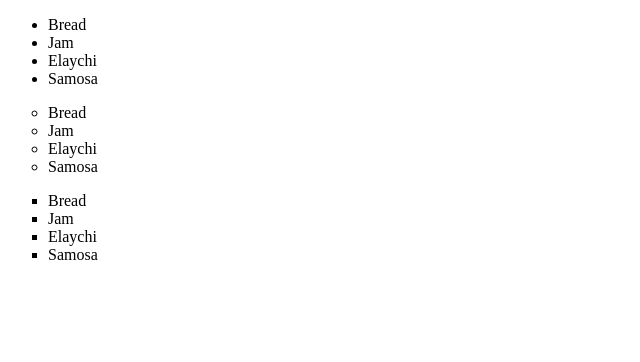
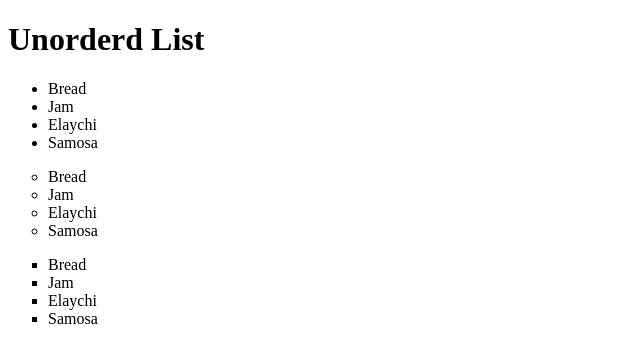
Before and after one commit to Krishnamurari7/Html, a plain HTML site: page underedlist.html in a window 1280 px wide. Shown: the whole page, without its empty margins (0-640 px from the left). Drawn offline with Linux system fonts and the light colour scheme.

Commit message:
Update underedlist.html

```diff
--- a/underedlist.html
+++ b/underedlist.html
@@ -6,6 +6,7 @@
     <title>Unorderd list</title>
 </head>
 <body>
+    <h1>Unorderd List</h1>
     <ul type="disc">
         <li>Bread</li>
         <li>Jam</li>
```
